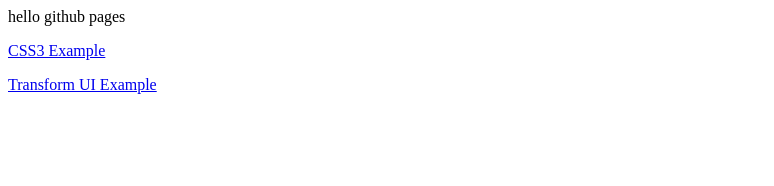
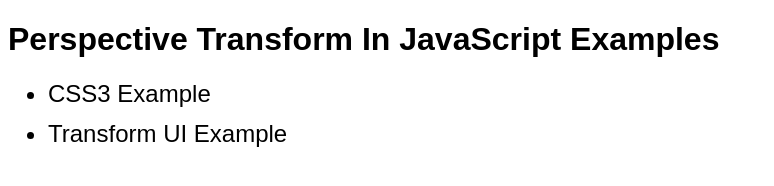
Before and after one commit to jlouthan/perspective-transform, a website: page index.html in a window 1280 px wide. Shown: the whole page, without its empty margins (0-774 px from the left). Drawn offline with Linux system fonts and the light colour scheme.

Commit message:
restyling example home page

```diff
--- a/index.html
+++ b/index.html
@@ -1,7 +1,33 @@
-<p>hello github pages</p>
-<p>
-	<a href="examples/css-matrix3d/index.html">CSS3 Example</a>
-</p>
-<p>
-	<a href="examples/test-ui/index.html">Transform UI Example</a>
-</p>
+<!DOCTYPE html>
+<html>
+<head>
+	<title>JS Perspective Transform</title>
+	<style type="text/css">
+        body {
+            font-family: sans-serif;
+        }
+        li{
+        	padding-bottom: 12px;
+        	font-size: 24px;
+        }
+        li a{
+        	color: black;
+        	text-decoration: none;
+        }
+        li a:hover{
+        	color: blue;
+        }
+    </style>
+</head>
+<body>
+	<h1>Perspective Transform In JavaScript Examples</h1>
+	<ul>
+		<li>
+			<a href="examples/css-matrix3d/index.html">CSS3 Example</a>
+		</li>
+		<li>
+			<a href="examples/test-ui/index.html">Transform UI Example</a>
+		</li>
+	</ul>
+</body>
+</html>
```
